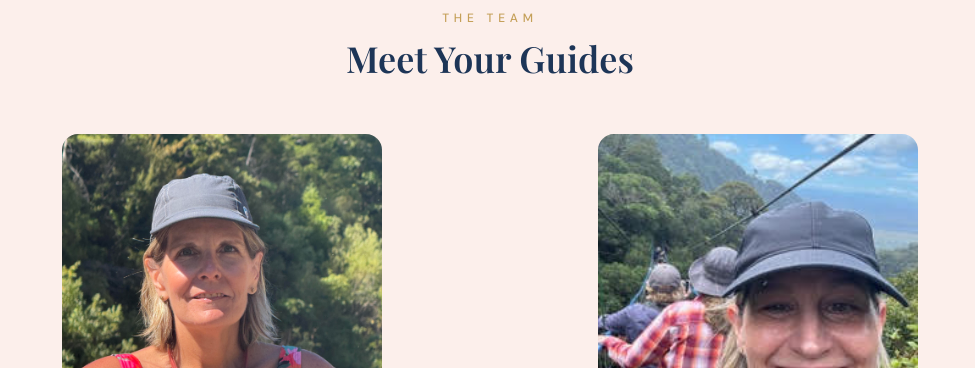
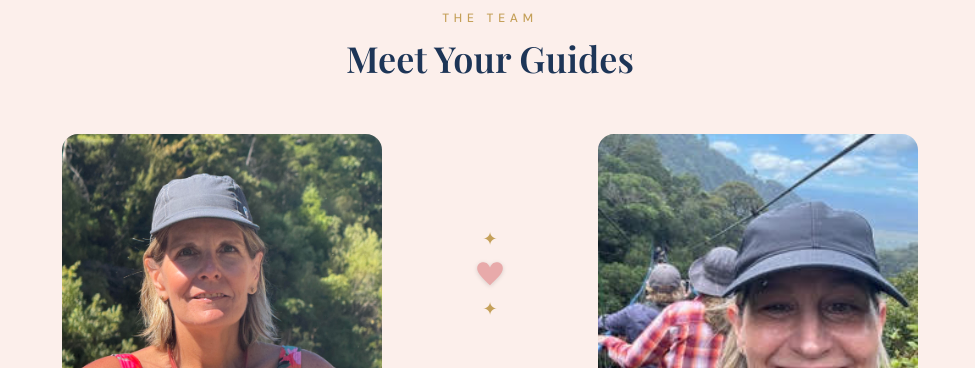
Before and after one commit to dthess372/bougie-adventure, a Next.js app: page /about in a window 1280 px wide. Shown: the part 540-908 px from the top of the page, without its empty margins (150-1125 px from the left). Built offline with nearby package versions, Linux system fonts and the light colour scheme; a web font is replaced by a local one.

Commit message:
Add heart and sparkle decoration between guide photos on About page
Co-Authored-By: Claude Sonnet 4.6 <noreply@anthropic.com>

```diff
--- a/src/app/about/page.tsx
+++ b/src/app/about/page.tsx
@@ -33,7 +33,7 @@ export default function AboutPage() {
             <h2 className="font-serif text-4xl font-semibold text-royal-blue">Meet Your Guides</h2>
           </div>
 
-          <div className="grid grid-cols-1 md:grid-cols-2 gap-12">
+          <div className="grid grid-cols-1 md:grid-cols-[1fr_48px_1fr] gap-8 md:gap-0 items-start">
             {/* Guide 1 */}
             <div className="space-y-5">
               <div className="relative aspect-square rounded-2xl overflow-hidden max-w-xs mx-auto w-full">
@@ -52,6 +52,15 @@ export default function AboutPage() {
                   Guests traveling with me can expect active days, beautiful scenery, genuine sisterhood, creative problem-solving when adventure strikes, sore muscles, full hearts, and probably a great glass of wine at the end of the day.
                 </p>
               </div>
+            </div>
+
+            {/* Decoration */}
+            <div className="hidden md:flex flex-col items-center justify-center gap-3 pt-24 text-pink-dark">
+              <span className="text-gold text-lg leading-none">✦</span>
+              <svg width={28} height={28} viewBox="0 0 24 24" fill="currentColor" className="text-pink-dark drop-shadow-sm">
+                <path d="M12 21.593c-5.63-5.539-11-10.297-11-14.402 0-3.791 3.068-5.191 5.281-5.191 1.312 0 4.151.501 5.719 4.457 1.59-3.968 4.464-4.447 5.726-4.447 2.54 0 5.274 1.621 5.274 5.181 0 4.069-5.136 8.625-11 14.402z"/>
+              </svg>
+              <span className="text-gold text-lg leading-none">✦</span>
             </div>
 
             {/* Guide 2 */}
```
